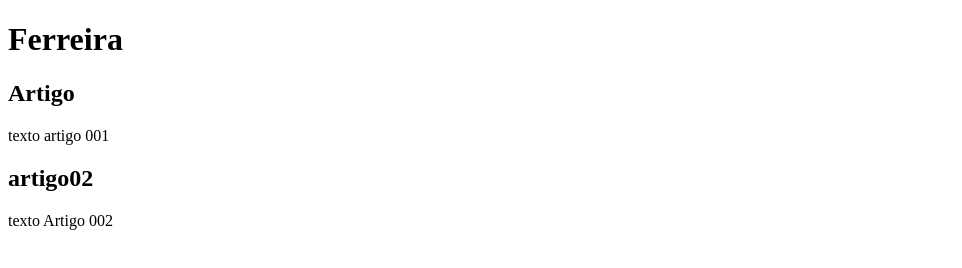
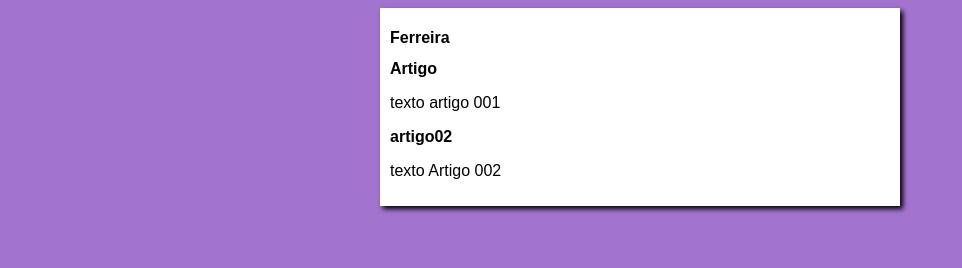
Before and after one commit to ferreirarita/Projeto-, a plain HTML site: page index.html in a window 1280 px wide. Shown: the whole page, without its empty margins (0-962 px from the left). Drawn offline with Linux system fonts and the light colour scheme.

Commit message:
design iniciei

```diff
--- /dev/null
+++ b/estilos/style.css
@@ -0,0 +1,17 @@
+*{
+  font-family: Arial, Helvetica, sans-serif;
+  font-size: 16px;
+}
+
+body{
+    background-color:rgb(163, 116, 207) ;
+}
+
+main{
+    background-color: white;
+    width: 500px;
+    margin:auto;
+    padding: 10px;
+    box-shadow: 3px 3px 5px black;
+
+}
--- a/index.html
+++ b/index.html
@@ -5,6 +5,7 @@
     <meta http-equiv="X-UA-Compatible" content="IE=edge">
     <meta name="viewport" content="width=device-width, initial-scale=1.0">
     <title>Rita de Cassia </title>
+    <link rel="stylesheet" href="estilos/style.css">
 </head>
 <body>
     <main>
```
